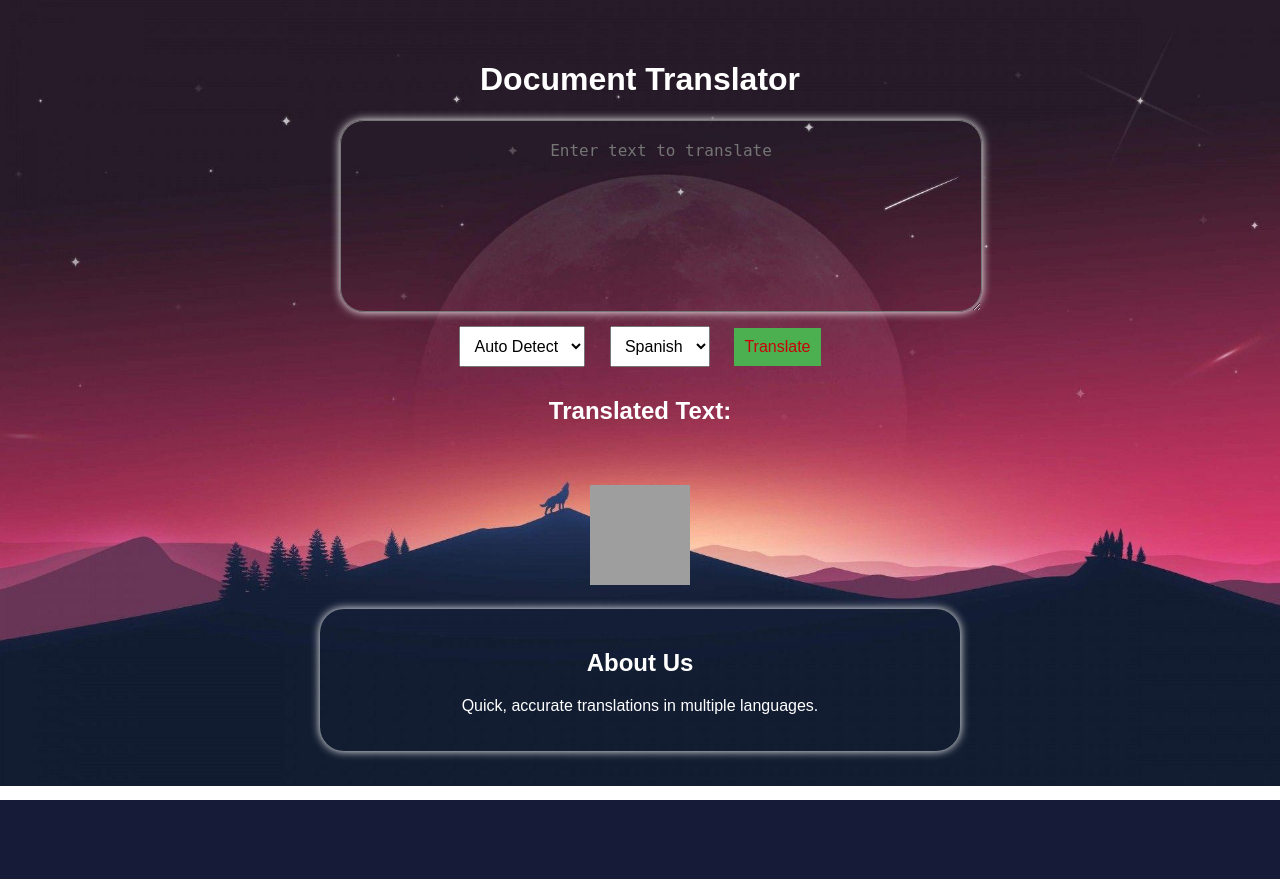
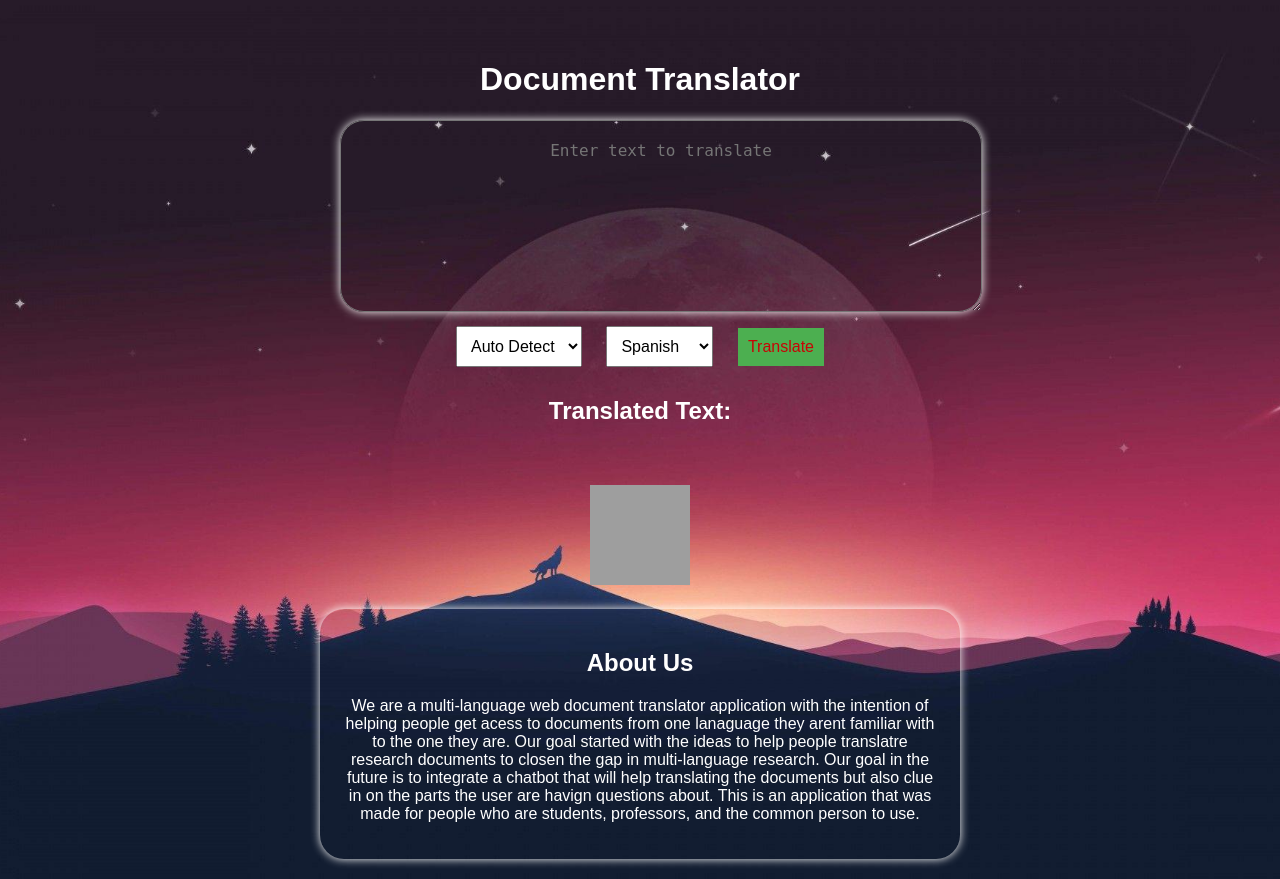
Before and after one commit to AxelJaquez21/Document-Translator, a Flask app: page / in a window 1280 px wide. Before the commit the page ends 800 px from the top, so only its background shows below. Run offline with Flask 3, Linux system fonts and the light colour scheme; grey boxes are pictures that could not be loaded.

Commit message:
more languages

```diff
--- a/templates/index.html
+++ b/templates/index.html
@@ -16,11 +16,17 @@
         <option value="en">English</option>
         <option value="es">Spanish</option>
         <option value="fr">French</option>
+        <option value="ar">Arabic</option>
+        <ption value="de">German</option>
+        <option value="ja">japanese</option>
       </select>
       <select id="targetLang">
         <option value="es">Spanish</option>
         <option value="en">English</option>
         <option value="fr">French</option>
+        <option value="ar">Arabic</option>
+        <option value="de">German</option>
+        <option value="ja">japanese</option>
       </select>
       <button type="submit">Translate</button>
     </form>
@@ -38,7 +44,11 @@
 
   <section class="about">
     <h2>About Us</h2>
-    <p>Quick, accurate translations in multiple languages.</p>
+    <p>We are a multi-language web document translator application with the intention of helping people get
+      acess to documents from one lanaguage they arent familiar with to the one they are. Our goal started with the ideas
+      to help people translatre research documents to closen the gap in multi-language research. Our goal in the future is to integrate a chatbot
+      that will help translating the documents but also clue in on the parts the user are havign questions about. This is an application that was made for
+      people who are students, professors, and the common person to use. </p>
   </section>
 
   <script src="{{ url_for('static', filename='index.js') }}"></script>
```
